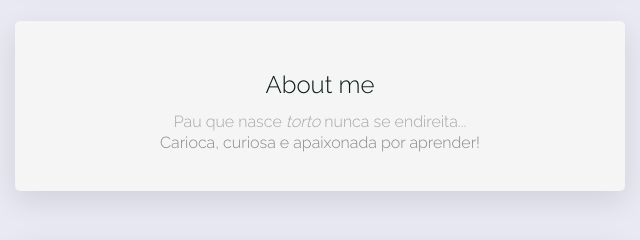
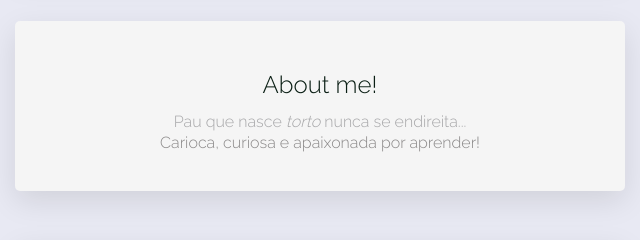
Before and after one commit to duda-prc/profile, a plain HTML site: page index.html in a window 1280 px wide. Shown: the part 471-711 px from the top of the page, 320-960 px from the left. Drawn offline with Linux system fonts and the light colour scheme.

Commit message:
Modified test

```diff
--- a/index.html
+++ b/index.html
@@ -19,7 +19,7 @@
   </div>
 
   <div class="card center">
-    <h2>About me</h2>
+    <h2>About me!</h2>
     <p id="quote">Pau que nasce <em>torto</em> nunca se endireita...</p>
     <p>Carioca, curiosa e apaixonada por aprender!</p>
 
```
